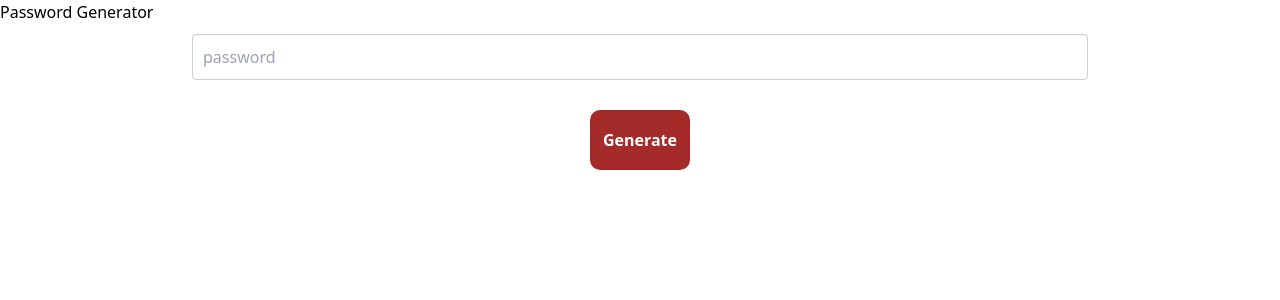
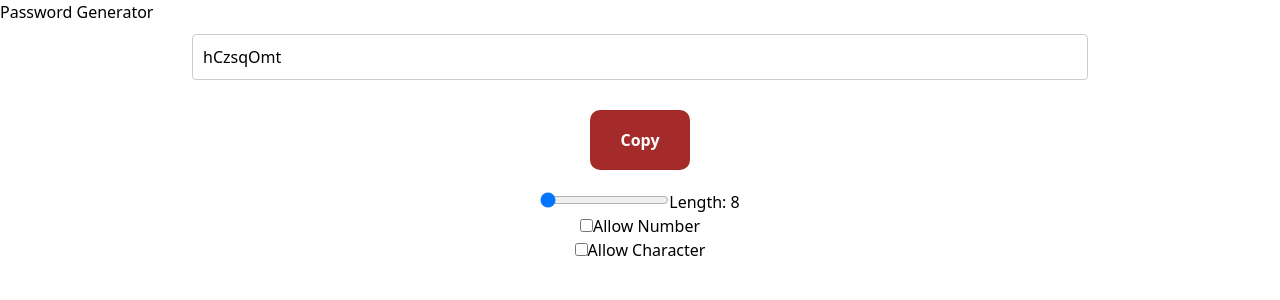
Before and after one commit to subhransu-mishra/Password-Generator, a React (Vite) app: page / in a window 1280 px wide. Shown: the top 300 px of the page. Built offline with nearby package versions, Linux system fonts and the light colour scheme.

Commit message:
Add files via upload

```diff
--- a/src/App.jsx
+++ b/src/App.jsx
@@ -1,4 +1,4 @@
-import { useState, useCallback } from 'react';
+import { useState, useCallback,useEffect } from 'react';
 import './App.css';
 
 function App() {
@@ -18,7 +18,9 @@ function App() {
     }
     setPass(password);
   }, [length, allowNumber, allowCharacter]);
-
+    useEffect(() => {
+     passwordGenerator();
+    }, [passwordGenerator]);
 
 
   return (
@@ -27,8 +29,36 @@ function App() {
       <div className='w-full max-w-full mx-auto shadow-md rounded-lg px-4 my-8 text-green-600 bg-gray-800' id='main-div'>
 
 
-          <input type='text' placeholder='password' value={pass} className='input-field'></input>
-          <button onClick={passwordGenerator} className='btn'>Generate</button>
+          <input type='text' placeholder='password' value={pass} className='input-field my-7' readOnly ></input>
+          <button className='btn'>Copy</button>
+          <div>
+            <input type='range' min={8} max={50} value={length} onChange={(e)=>{setLength(e.target.value)}}></input>
+            <label className='text-rose-700  text-lg'>Length: {length}</label>
+
+          </div>
+          <div>
+            <input type='checkbox'
+                defaultChecked = {allowNumber}
+                onChange = {
+                  ()=>{
+                    setAllowNumber((prev)=>!prev)
+                  }
+                    }>
+            </input>
+            <label className='text-rose-700  ml-4 text-lg'>Allow Number</label>
+          </div>
+          <div>
+            <input type='checkbox'
+                defaultChecked = {allowCharacter}
+                onChange = {
+                  ()=>{
+                    setAllowCharacter((prev)=>!prev)
+                  }
+                    }>
+            </input>
+            <label className='text-rose-700  ml-4 text-lg'>Allow Character</label>
+          </div>
+          {/* <button onClick={passwordGenerator} className='btn'>Generate</button> */}
 
       </div>
     </>
```
Also changed, not shown: src/App.css (line endings or trailing spaces).
